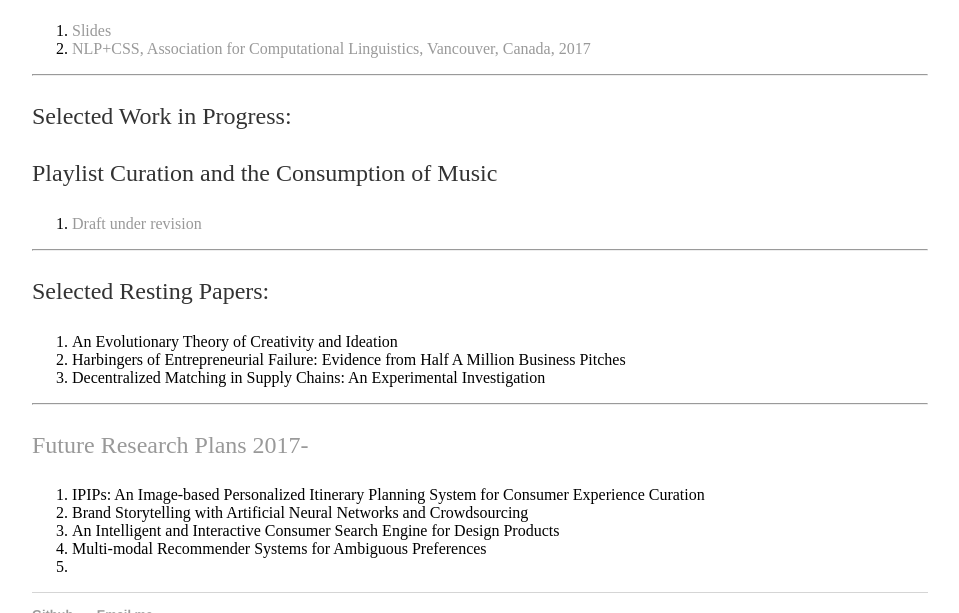
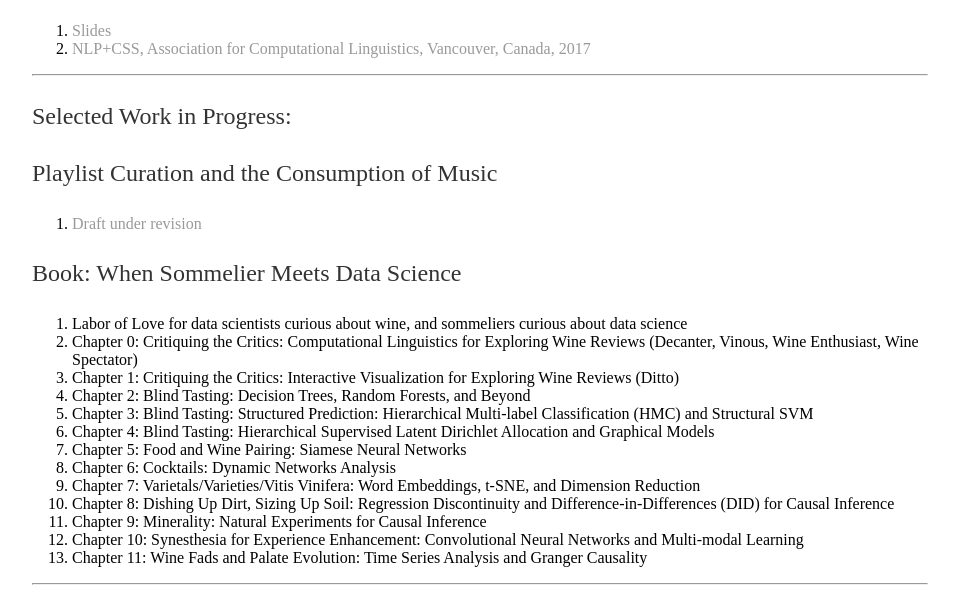
Before and after one commit to shenglih/shenglih.github.io, a Jekyll site: the page built from research/index.html, in a window 1280 px wide and 900 px high, scrolled down 1742 px, cut to the strip 0-613 px from the top of the window. Shown: the whole strip, without its empty margins (160-1119 px from the left). Built offline with Jekyll 4.4.1, drawn with Linux system fonts in a browser that asks for light colours.

Commit message:
Update index.html

```diff
--- a/research/index.html
+++ b/research/index.html
@@ -88,7 +88,22 @@ title: Shengli Hu, Research
 <ol>
 	<li><a href="">Draft under revision</a></li>
 	</ol>
-
+	<p> Book: When Sommelier Meets Data Science </p>
+	<ol>
+	<li>Labor of Love for data scientists curious about wine, and sommeliers curious about data science
+	<li>Chapter 0: Critiquing the Critics: Computational Linguistics for Exploring Wine Reviews (Decanter, Vinous, Wine Enthusiast, Wine Spectator)</li>
+	<li>Chapter 1: Critiquing the Critics: Interactive Visualization for Exploring Wine Reviews (Ditto)</li>
+	<li>Chapter 2: Blind Tasting: Decision Trees, Random Forests, and Beyond </li>
+	<li>Chapter 3: Blind Tasting: Structured Prediction: Hierarchical Multi-label Classification (HMC) and Structural SVM </li>
+	<li>Chapter 4: Blind Tasting: Hierarchical Supervised Latent Dirichlet Allocation and Graphical Models </li>
+	<li>Chapter 5: Food and Wine Pairing: Siamese Neural Networks </li>
+	<li>Chapter 6: Cocktails: Dynamic Networks Analysis </li>
+	<li>Chapter 7: Varietals/Varieties/Vitis Vinifera: Word Embeddings, t-SNE, and Dimension Reduction </li>
+	<li>Chapter 8: Dishing Up Dirt, Sizing Up Soil: Regression Discontinuity and Difference-in-Differences (DID) for Causal Inference </li>
+	<li>Chapter 9: Minerality: Natural Experiments for Causal Inference </li>
+	<li>Chapter 10: Synesthesia for Experience Enhancement: Convolutional Neural Networks and Multi-modal Learning</li>
+	<li>Chapter 11: Wine Fads and Palate Evolution: Time Series Analysis and Granger Causality </li>
+	</ol>
 
 	<hr>
 	<p> Selected Resting Papers: </p>
```
